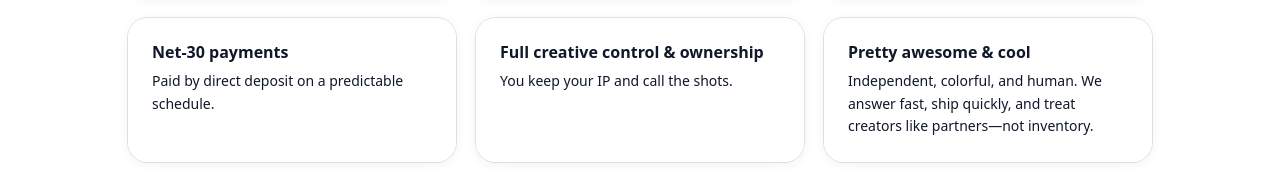
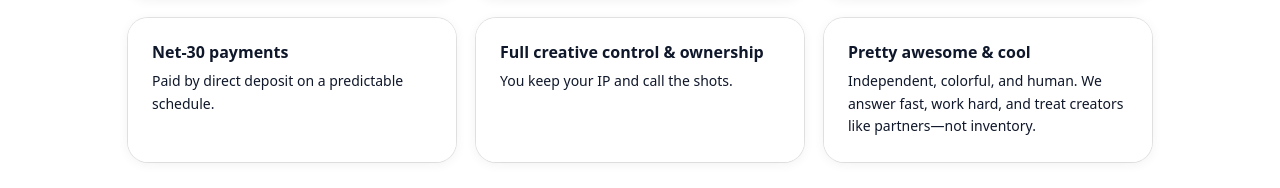
Before and after one commit to rickyplum/blackcat-media-site, a React (Vite) app: page / in a window 1280 px wide. Shown: the part 2802-2990 px from the top of the page. Built offline with nearby package versions, Linux system fonts and the light colour scheme; the HTML template or start-up script is replaced by a standard one.

Commit message:
fixed a typo

```diff
--- a/src/App.jsx
+++ b/src/App.jsx
@@ -309,7 +309,7 @@ function About() {
             </Feature>
 
             <Feature title="Pretty awesome & cool">
-              Independent, colorful, and human. We answer fast, ship quickly, and treat creators like partners—not inventory.
+              Independent, colorful, and human. We answer fast, work hard, and treat creators like partners—not inventory.
             </Feature>
           </div>
         </div>
```
